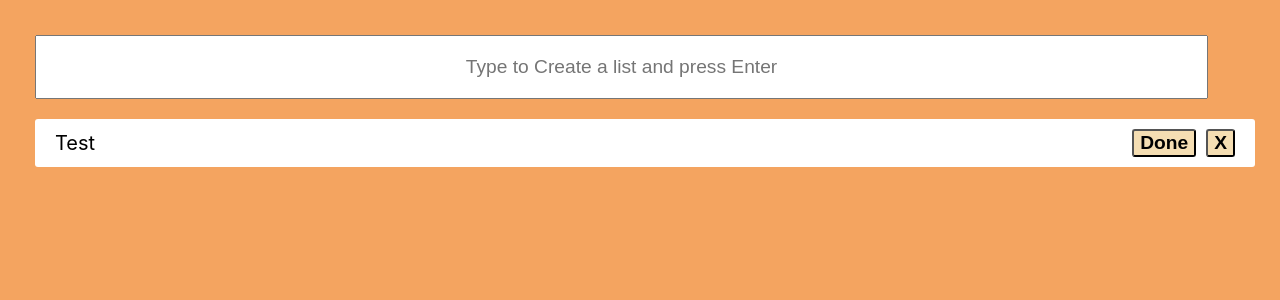
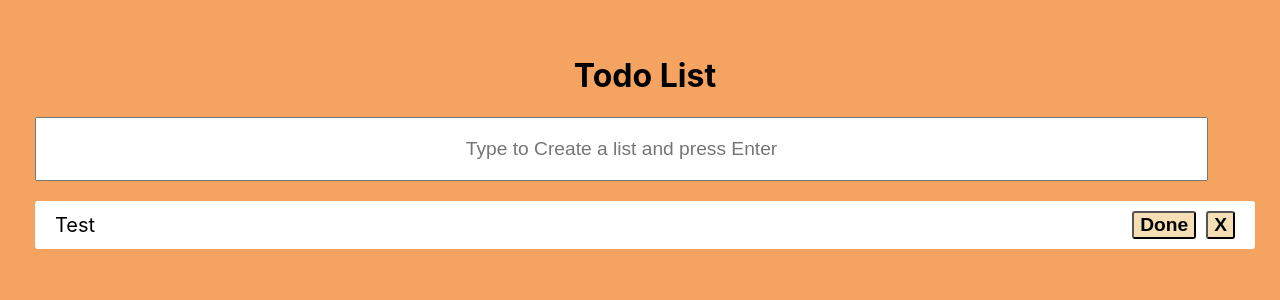
Before and after one commit to SayamDev/SayamA-todoList, a React (Create React App) app: page / in a window 1280 px wide. Shown: the top 300 px of the page. Built offline with nearby package versions, Linux system fonts and the light colour scheme.

Commit message:
H1 ADDED

```diff
--- a/src/App.css
+++ b/src/App.css
@@ -51,3 +51,8 @@
   font-weight: bold;
 
 }
+
+.title{
+  text-align: center;
+
+}
--- a/src/App.js
+++ b/src/App.js
@@ -81,6 +81,7 @@ function App() {
   return (
     <div className="app">
       <div className="todo-list">
+      <h1 className="title">Todo List</h1>
       <TodoForm addTodo={addTodo} />
 
         {todos.map((todo, index) => (
```
